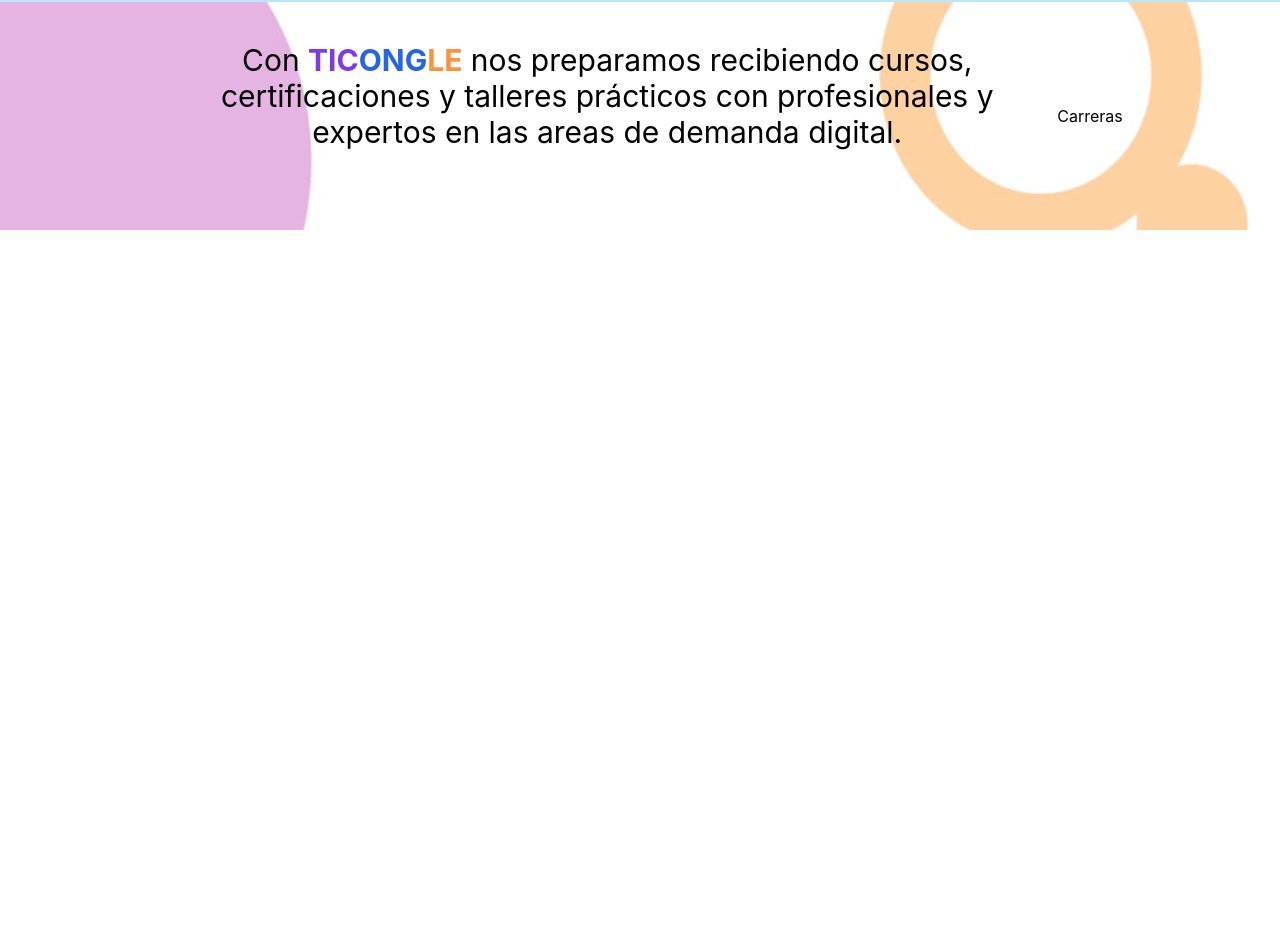
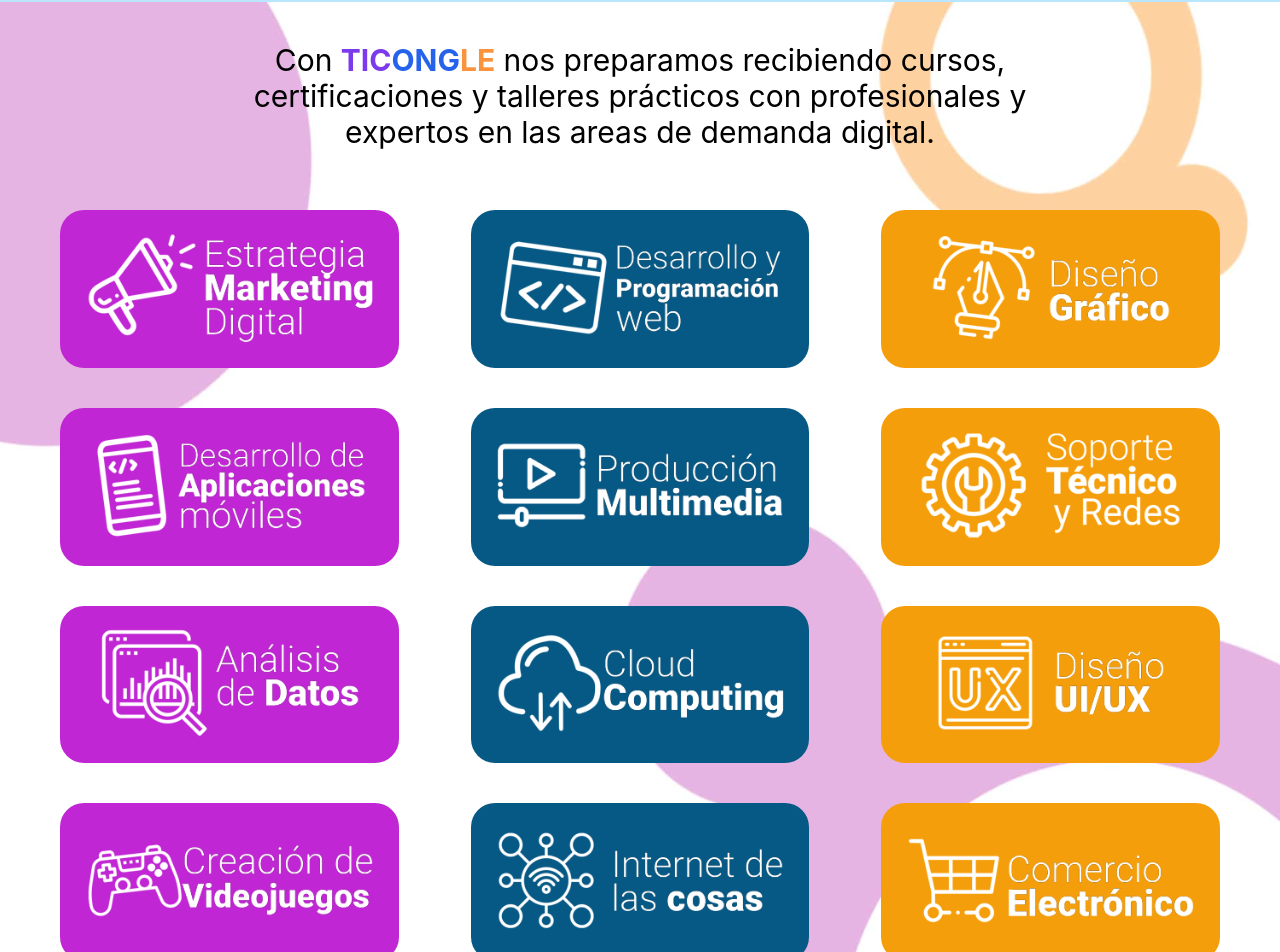
Before and after one commit to Emerson21983/conexion-, a React (Create React App) app: page / in a window 1280 px wide. Shown: the part 2498-3450 px from the top of the page. Before the commit the page ends 2728 px from the top, so only its background shows below. Built offline with nearby package versions, Linux system fonts and the light colour scheme.

Commit message:
Update home

```diff
--- /dev/null
+++ b/src/views/Carreras.jsx
@@ -0,0 +1,73 @@
+import React, { useState, Fragment } from "react";
+import imagenes3 from "../images/Home/3_/imagenes3";
+
+function Carreras() {
+  return (
+    <>
+      <div class="gap-8 columns-1 md:columns-2 lg:columns-3">
+        <div className="p-5">
+          <div className="rounded-3xl bg-fuchsia-600 p-5">
+            <img src={imagenes3.marketing_digital_min} alt="" />
+          </div>
+        </div>
+        <div className="p-5">
+          <div className="rounded-3xl bg-fuchsia-600 p-5">
+            <img src={imagenes3.aplicacion_movil_min} alt="" />
+          </div>
+        </div>
+        <div className="p-5">
+          <div className="rounded-3xl bg-fuchsia-600 p-5">
+            <img src={imagenes3.analisis_datos_min} alt="" />
+          </div>
+        </div>
+        <div className="p-5">
+          <div className="rounded-3xl bg-fuchsia-600 p-5">
+            <img src={imagenes3.creacion_videojuegos_min} alt="" />
+          </div>
+        </div>
+        <div className="p-5">
+          <div className="rounded-3xl bg-sky-800 p-5">
+            <img src={imagenes3.desarrollo_web_min} alt="" />
+          </div>
+        </div>
+        <div className="p-5">
+          <div className="rounded-3xl bg-sky-800 p-5">
+            <img src={imagenes3.produccion_multimedia_min} alt="" />
+          </div>
+        </div>
+        <div className="p-5">
+          <div className="rounded-3xl bg-sky-800 p-5">
+            <img src={imagenes3.cloud_computer_min} alt="" />
+          </div>
+        </div>
+        <div className="p-5">
+          <div className="rounded-3xl bg-sky-800 p-5">
+            <img src={imagenes3.Internet_de_las_cosas_min} alt="" />
+          </div>
+        </div>
+        <div className="p-5">
+          <div className="rounded-3xl bg-amber-500 p-5">
+            <img src={imagenes3.diseño_grafico_min} alt="" />
+          </div>
+        </div>
+        <div className="p-5">
+          <div className="rounded-3xl bg-amber-500 p-5">
+            <img src={imagenes3.soporte_tecnico_min} alt="" />
+          </div>
+        </div>
+        <div className="p-5">
+          <div className="rounded-3xl bg-amber-500 p-5">
+            <img src={imagenes3.diseño_ux_ui_min} alt="" />
+          </div>
+        </div>
+        <div className="p-5">
+          <div className="rounded-3xl bg-amber-500 p-5">
+            <img src={imagenes3.comercio_electronico_min} alt="" />
+          </div>
+        </div>
+      </div>
+    </>
+  );
+}
+
+export default Carreras;
--- a/src/views/Carreras.tsx
+++ /dev/null
@@ -1,11 +0,0 @@
-import React, { useState, Fragment } from "react";
-
-function Carreras() {
-  return (
-    <>
-        Carreras
-    </>
-  );
-}
-
-export default Carreras;
--- a/src/views/inicio.jsx
+++ b/src/views/inicio.jsx
@@ -64,10 +64,15 @@
           </div>
         </div>
       </div>
-      <div className="w-full p-10 text-center" style={{'backgroundImage':'url("' + imagenes3.Fondo_min + '")',"backgroundRepeat":"no-repeat","backgroundSize":"100%"}}>
+      <div className="w-full p-10 text-center" style={{'backgroundImage':'url("' + imagenes3.Fondo_min + '")',"backgroundSize":"100%"}}>
         <div className='flex items-center justify-center'>
           <h1 className='text-center text-2xl md:text-3xl mb-10 w-full md:w-9/12'>Con <span className='text-violet-600 font-bold'>TIC</span><span className='font-bold text-blue-600'>ONG</span><span className='font-bold text-orange-400'>LE</span> nos preparamos recibiendo cursos, certificaciones y talleres prácticos con profesionales y expertos en las areas de demanda digital.</h1>
-          <Carreras />
+        </div>
+        <Carreras />
+        <div className="flex justify-center items-center mb-5 mt-5">
+          <div className='rounded-3xl bg-sky-800 p-3 lg:p-10 w-full lg:w-9/12'>
+            <h1 className='text-white text-2xl md:text-3xl text-justify'>Ayudamos a las organizaciones y empresas a potenciar su trabajo aprovechando las tecnologías digitales</h1>
+          </div>
         </div>
       </div>
     </>
```
